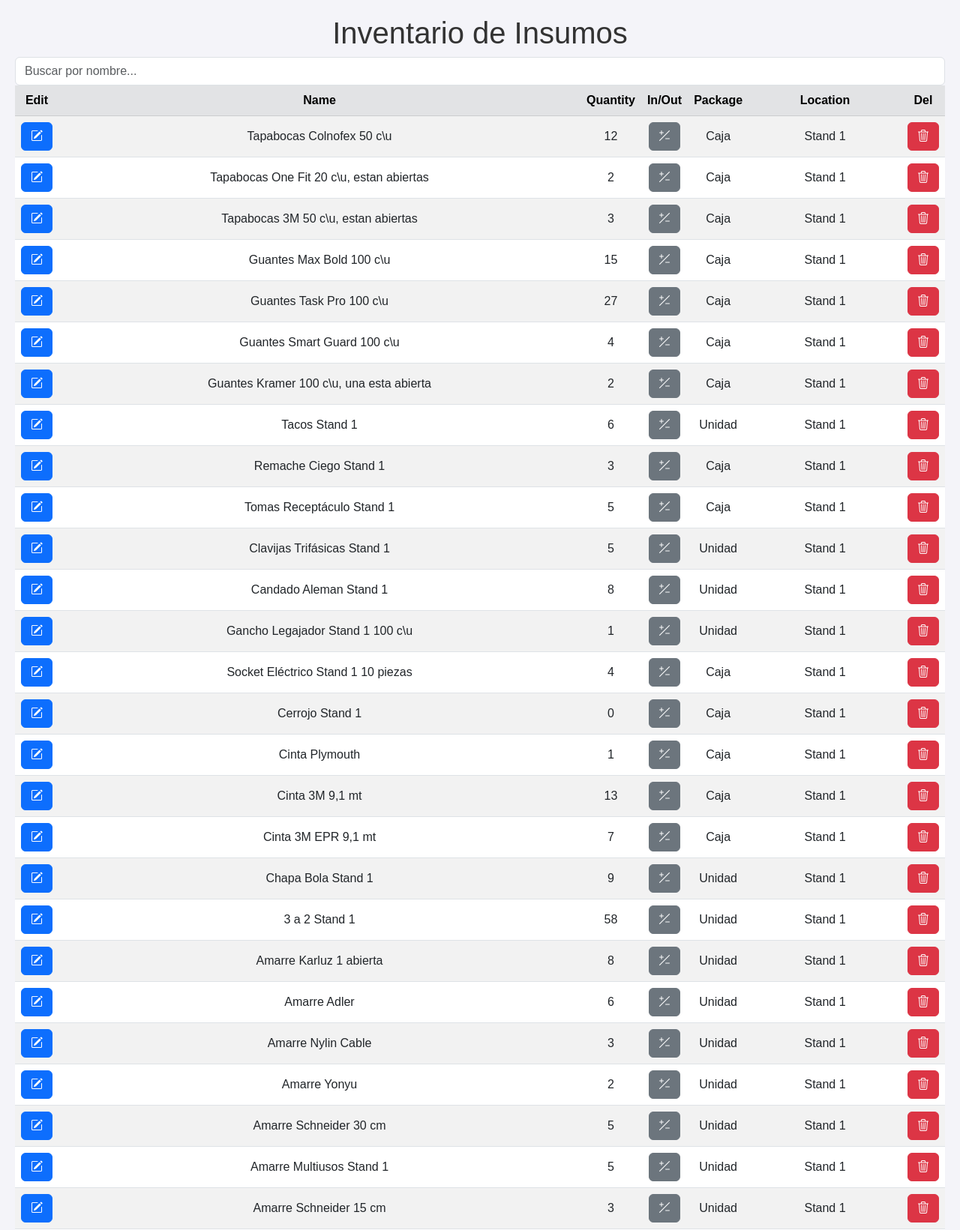
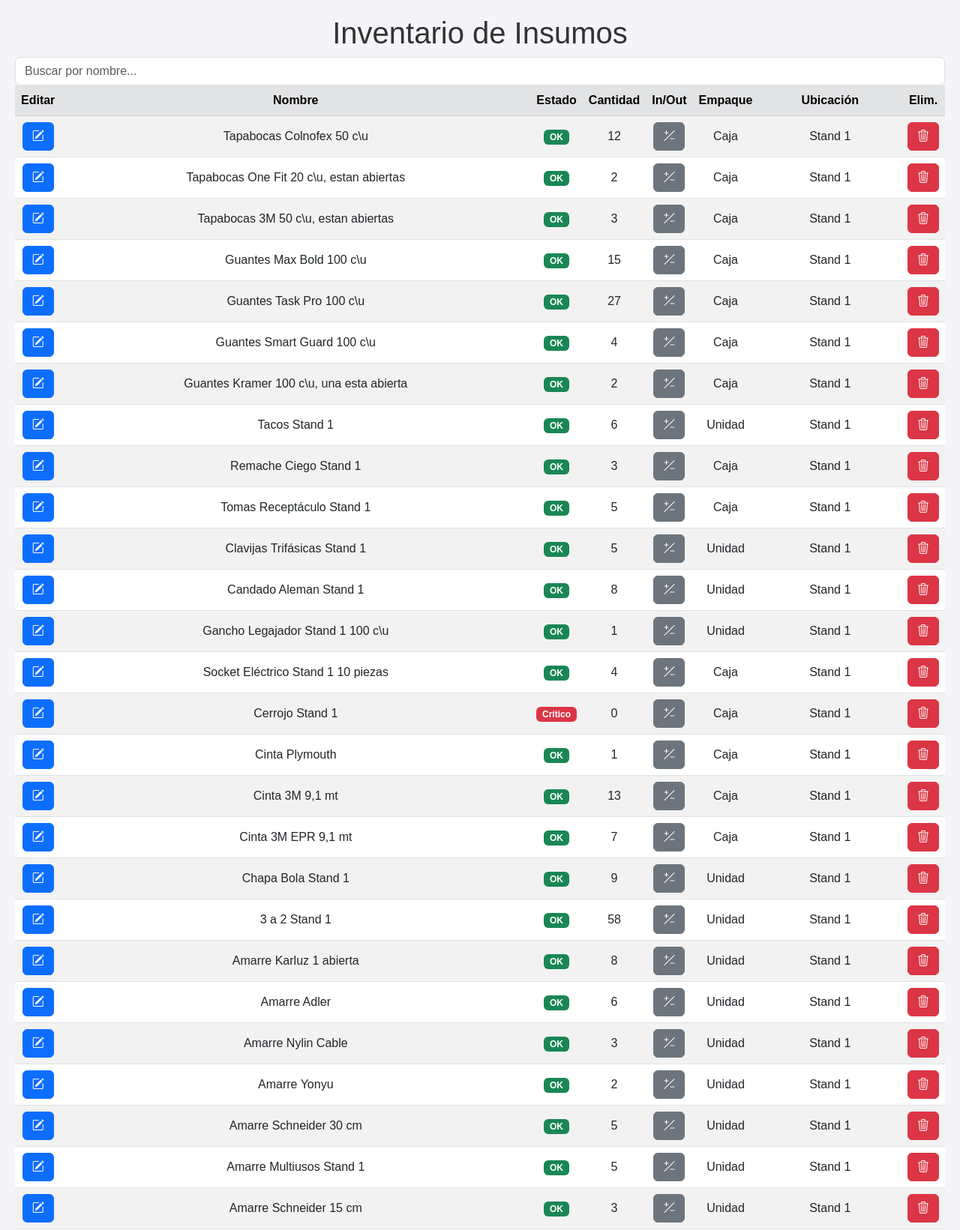
Before and after one commit to JJtamayoQ/inventory_app, a Flask app: page / in a window 1280 px wide. Shown: the top 1641 px of the page at 75% size. Run offline with Flask 3, Linux system fonts and the light colour scheme; data comes from the database, SQL or seed files in the repository; both versions use the stored data as it was after the commit.

Commit message:
Se actualiza y se incluye la columna estado de cantidad de insumo

```diff
--- a/app.py
+++ b/app.py
@@ -12,7 +12,39 @@ def index():
     conn.row_factory = sqlite3.Row
     items = conn.execute('SELECT * FROM insumos').fetchall()
     conn.close()
-    return render_template('index.html', items=items)
+
+    # Calcula el estado para cada insumo
+    processed_items = []
+    for item in items:
+        id, nombre, cantidad_actual, empaque, ubicacion, cantidad_inicial = item
+
+        try:
+            # Cantidad inicial diferente de cero
+            if cantidad_inicial <= 0:
+                raise ValueError("Cantidad inicial debe ser mayor a cero.")
+
+            # Determina el estado
+            if cantidad_actual/cantidad_inicial >= 0.7:
+                estado = 'success'  # Verde
+            elif cantidad_actual/cantidad_inicial >= 0.3:
+                estado = 'warning'  # Amarillo
+            else:
+                estado = 'danger'   # Rojo
+
+        except ValueError as e:
+            estado = 'danger' # Rojo
+
+        processed_items.append({
+            "id": id,
+            "nombre": nombre,
+            "cantidad_actual": cantidad_actual,
+            "cantidad_inicial": cantidad_inicial,
+            "empaque": empaque,
+            "ubicacion": ubicacion,
+            "estado": estado
+        })
+
+    return render_template('index.html', processed_items=processed_items)
 
 # Ruta para modificar el registro de insumos
 @app.route('/edit', methods=('GET', 'POST'))
--- a/data/excel_to_sqlite.py
+++ b/data/excel_to_sqlite.py
@@ -8,6 +8,9 @@ sheet_name = 'Inventario'  # Cambia el nombre de la hoja si es diferente
 # Leer el archivo de Excel en un DataFrame
 columnas_a_exportar = ['id', 'Elemento_Movimiento', 'Cantidad_Actual', 'Empaque', 'Lugar']
 df = pd.read_excel(excel_file, sheet_name=sheet_name, usecols=columnas_a_exportar)
+
+# Agregar la columna Cantidad_Inicial para el control del estado del insumo
+df['Cantidad_Inicial'] = df['Cantidad_Actual']
 
 # Mostrar el DataFrame para verificar los datos
 print(df)
--- a/templates/index.html
+++ b/templates/index.html
@@ -40,50 +40,58 @@
             <table class="table table-striped table-hover align-middle" id="inventoryTable">
                 <thead class="table-secondary">
                     <tr>
-                        <th>Edit</th>
-                        <th>Name</th>
-                        <th>Quantity</th>
+                        <th>Editar</th>
+                        <th>Nombre</th>
+                        <th>Estado</th>
+                        <th>Cantidad</th>
                         <th>In/Out</th>
-                        <th>Package</th>
-                        <th>Location</th>
-                        <th>Del</th>
+                        <th>Empaque</th>
+                        <th>Ubicación</th>
+                        <th>Elim.</th>
                     </tr>
                 </thead>
                 <tbody>
-                    {% for item in items %}
+                    {% for item in processed_items %}
                         <tr>
                             <td>
                                 <button type="button" class="btn btn-primary"
                                 data-bs-toggle="modal"
                                 data-bs-target="#editModal"
-                                data-bs-id="{{ item['id'] }}"
-                                data-bs-name="{{ item['Elemento_Movimiento'] }}"
-                                data-bs-quantity="{{ item['Cantidad_Actual'] }}"
-                                data-bs-package="{{ item['Empaque'] }}"
-                                data-bs-location="{{ item['Lugar'] }}">
+                                data-bs-id="{{ item.id }}"
+                                data-bs-name="{{ item.nombre }}"
+                                data-bs-quantity="{{ item.cantidad_actual }}"
+                                data-bs-package="{{ item.empaque }}"
+                                data-bs-location="{{ item.ubicacion }}">
                                     <i class="bi bi-pencil-square"></i>
                                 </button>
                             </td>
-                            <td>{{ item['Elemento_Movimiento'] }}</td>
-                            <td>{{ item['Cantidad_Actual'] }}</td>
+                            <td>{{ item.nombre }}</td>
+                            <td>
+                                <span class="badge text-bg-{{ item.estado }}">
+                                    {{ "OK" if item.estado == 'success'
+                                    else 'Bajo' if item.estado == 'warning'
+                                    else "Crítico"  }}
+                                </span>
+                            </td>
+                            <td>{{ item.cantidad_actual }}</td>
                             <td>
                                 <button type="button" class="btn btn-secondary"
                                 data-bs-toggle="modal"
                                 data-bs-target="#entryModal"
-                                data-bs-id="{{ item['id'] }}"
-                                data-bs-name="{{ item['Elemento_Movimiento'] }}"
-                                data-bs-quantity="{{ item['Cantidad_Actual'] }}">
+                                data-bs-id="{{ item.id }}"
+                                data-bs-name="{{ item.nombre }}"
+                                data-bs-quantity="{{ item.cantidad_actual }}">
                                     <i class="bi bi-plus-slash-minus"></i>
                                 </button>
                             </td>
-                            <td>{{ item['Empaque'] }}</td>
-                            <td>{{ item['Lugar'] }}</td>
+                            <td>{{ item.empaque }}</td>
+                            <td>{{ item.ubicacion }}</td>
                             <td>
                                 <button type="button" class="btn btn-danger"
                                 data-bs-toggle="modal"
                                 data-bs-target="#deleteModal"
-                                data-bs-id="{{ item['id'] }}"
-                                data-bs-name="{{ item['Elemento_Movimiento'] }}">
+                                data-bs-id="{{ item.id }}"
+                                data-bs-name="{{ item.nombre }}">
                                     <i class="bi bi-trash3"></i>
                                 </button>
                             </td>
```
Also changed, not shown: inventario.db.
